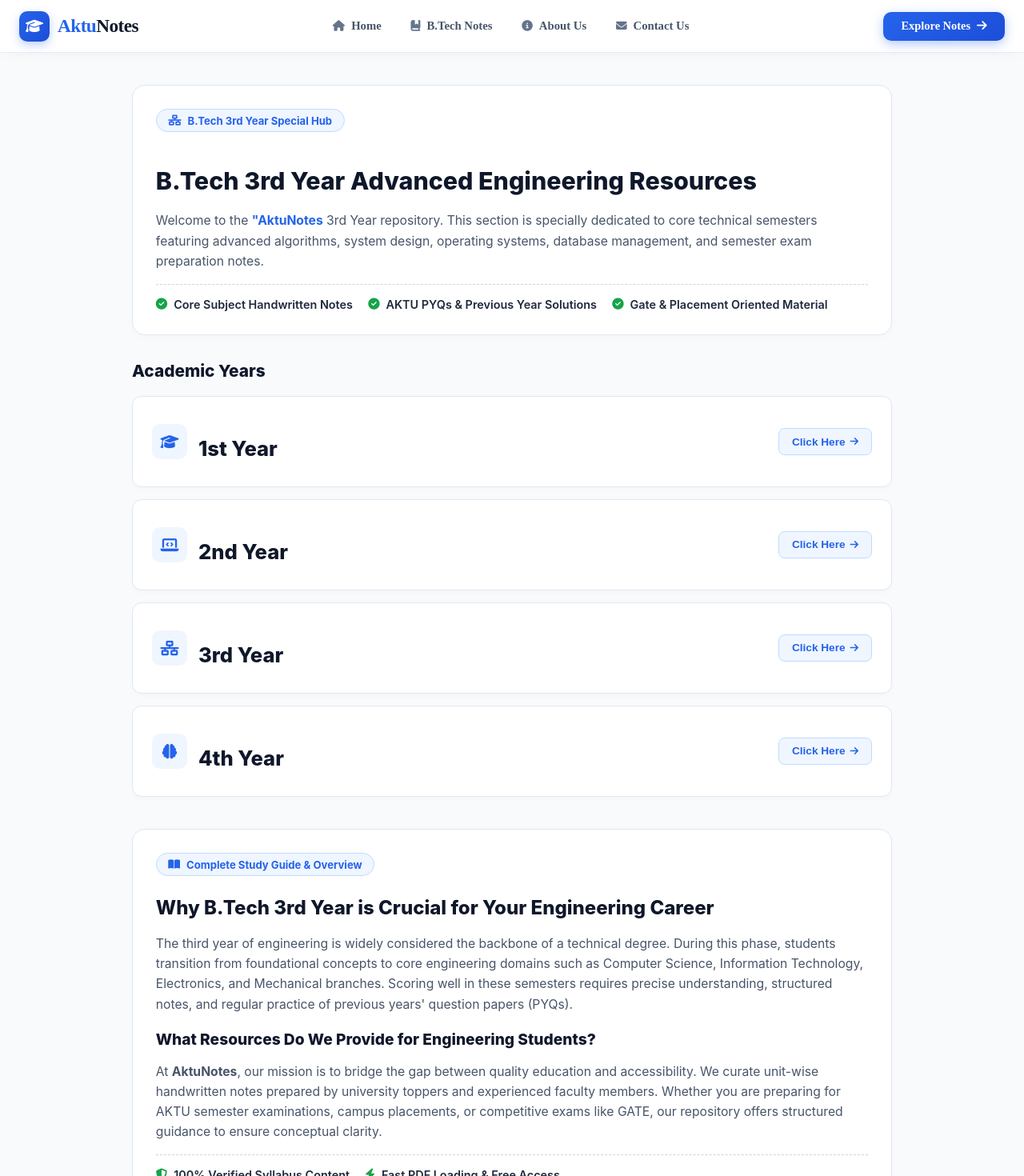
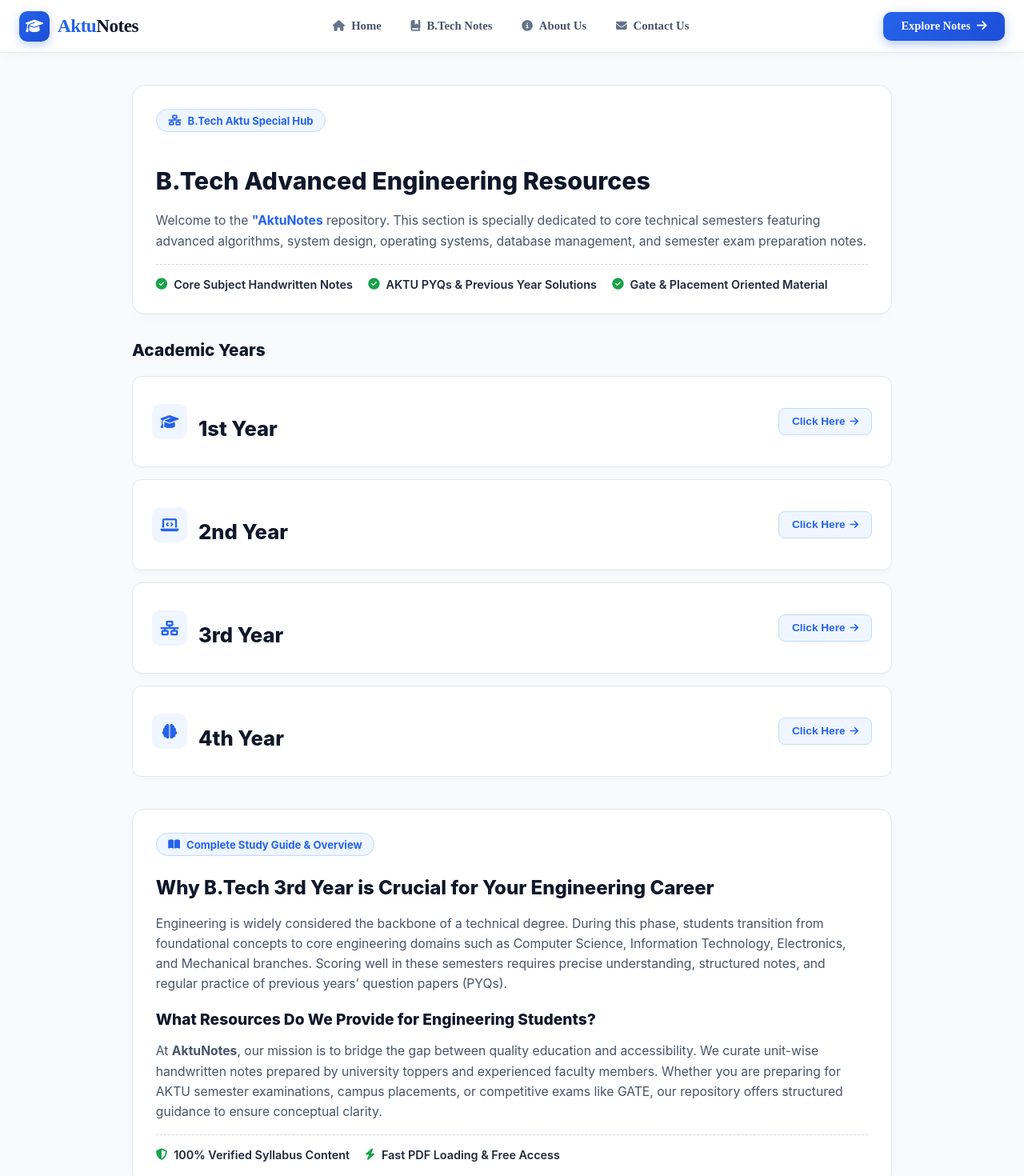
Before and after one commit to nggopal1920/AcetNotes, a React (Vite) app: page /btech in a window 1280 px wide. Shown: the top 1470 px of the page at 80% size. Built offline with nearby package versions, Linux system fonts and the light colour scheme.

Commit message:
Update BtechPage.jsx

```diff
--- a/src/components/BtechPage.jsx
+++ b/src/components/BtechPage.jsx
@@ -41,11 +41,11 @@ const BtechPage = () => {
       {/* Article / Header Section - Customized for 3rd Year Focus */}
       <section className="btech-article-card">
         <span className="article-badge">
-          <i className="fa-solid fa-network-wired"></i> B.Tech 3rd Year Special Hub
+          <i className="fa-solid fa-network-wired"></i> B.Tech Aktu Special Hub
         </span>
-        <h1 className="article-title">B.Tech 3rd Year Advanced Engineering Resources</h1>
+        <h1 className="article-title">B.Tech Advanced Engineering Resources</h1>
         <p className="article-p">
-          Welcome to the <span className="brand-highlight">"AktuNotes</span> 3rd Year repository. This section is specially dedicated to core technical semesters featuring advanced algorithms, system design, operating systems, database management, and semester exam preparation notes.
+          Welcome to the <span className="brand-highlight">"AktuNotes</span> repository. This section is specially dedicated to core technical semesters featuring advanced algorithms, system design, operating systems, database management, and semester exam preparation notes.
         </p>
         <div className="article-tips">
           <div className="tip-item">
@@ -104,7 +104,7 @@ const BtechPage = () => {
           Why B.Tech 3rd Year is Crucial for Your Engineering Career
         </h2>
         <p className="article-p">
-          The third year of engineering is widely considered the backbone of a technical degree. During this phase, students transition from foundational concepts to core engineering domains such as Computer Science, Information Technology, Electronics, and Mechanical branches. Scoring well in these semesters requires precise understanding, structured notes, and regular practice of previous years' question papers (PYQs).
+           Engineering is widely considered the backbone of a technical degree. During this phase, students transition from foundational concepts to core engineering domains such as Computer Science, Information Technology, Electronics, and Mechanical branches. Scoring well in these semesters requires precise understanding, structured notes, and regular practice of previous years' question papers (PYQs).
         </p>
 
         <h3 style={{ fontSize: '1.2rem', fontWeight: '800', color: '#0f172a', marginBottom: '0.6rem' }}>
```
